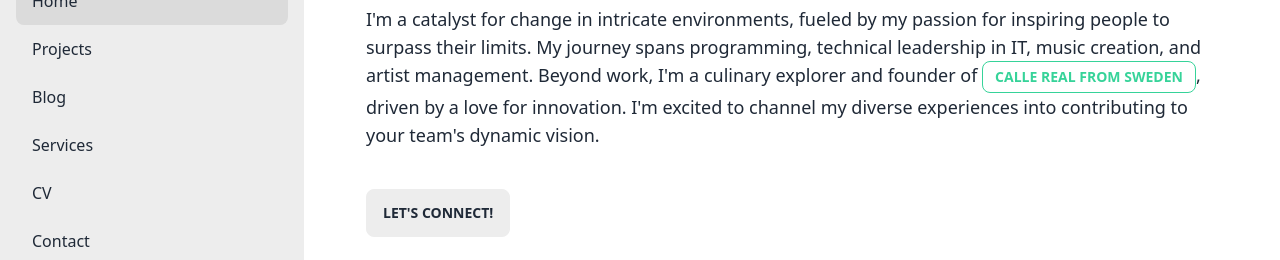
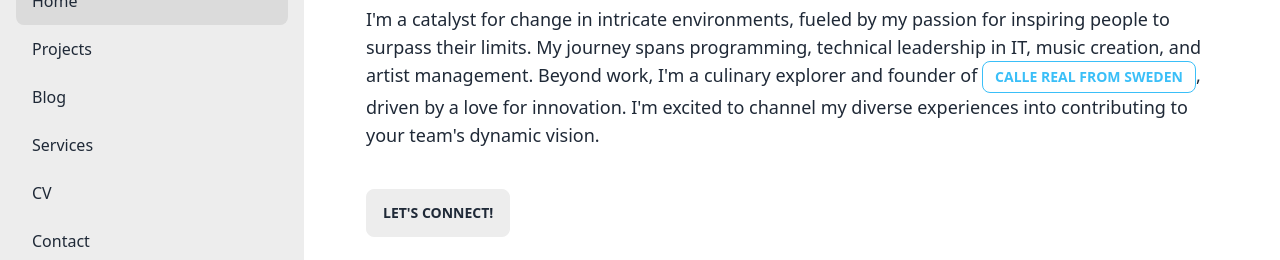
Before and after one commit to thesob/profile, an Astro site: page / in a window 1280 px wide. Shown: the part 219-479 px from the top of the page. Built offline with nearby package versions, Linux system fonts and the light colour scheme; Astro itself is replaced by a stand-in of ours; some packages are replaced by stand-ins of ours.

Commit message:
Change color on link button

```diff
--- a/src/pages/index.astro
+++ b/src/pages/index.astro
@@ -31,7 +31,7 @@ const last_projects = projects.slice(0, 3)
         programming, technical leadership in IT, music creation, and artist management.
         Beyond work, I'm a culinary explorer and founder of <a
         href="https://www.callerea.se"
-        target="_blank" class="btn btn-outline btn-success btn-sm">Calle Real from Sweden</a>, driven by a love for innovation. I'm excited to channel my
+        target="_blank" class="btn btn-outline btn-info btn-sm">Calle Real from Sweden</a>, driven by a love for innovation. I'm excited to channel my
         diverse experiences into contributing to your team's dynamic vision.
       </text>
     </div>
```
